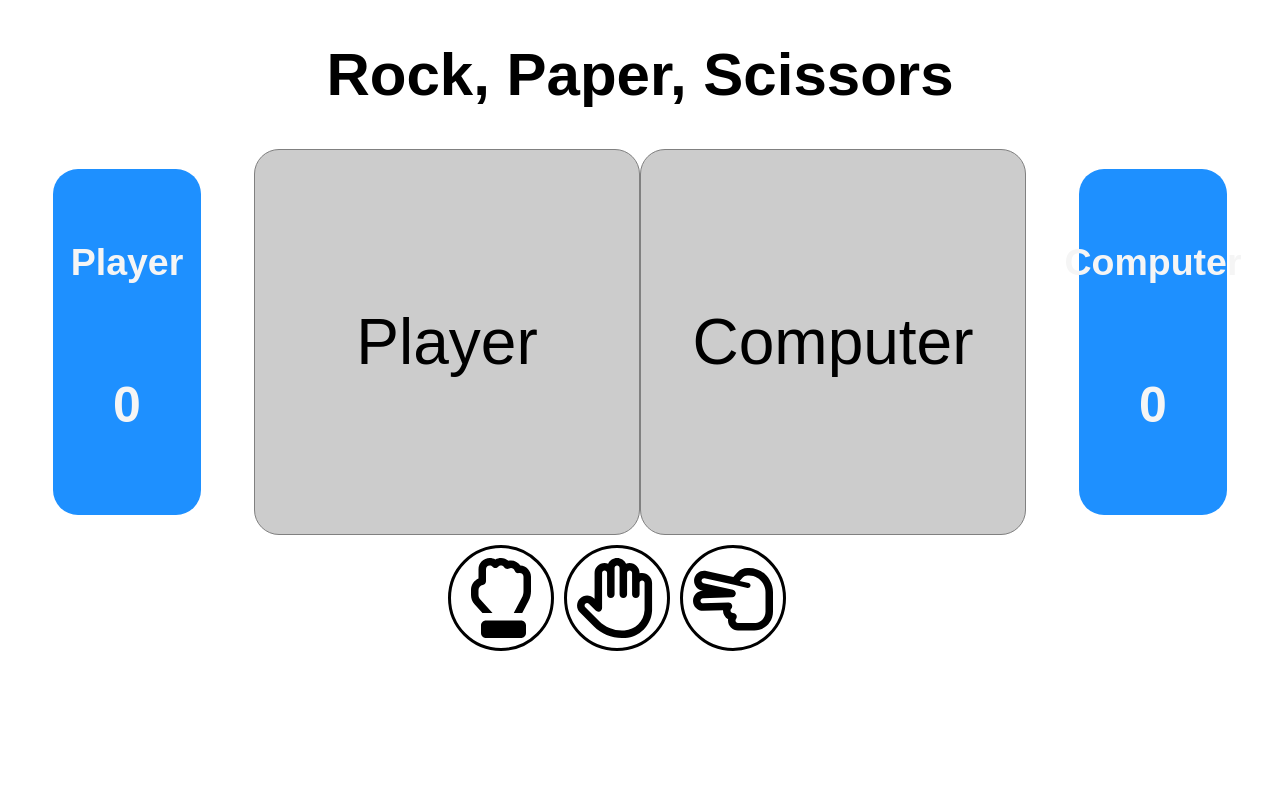
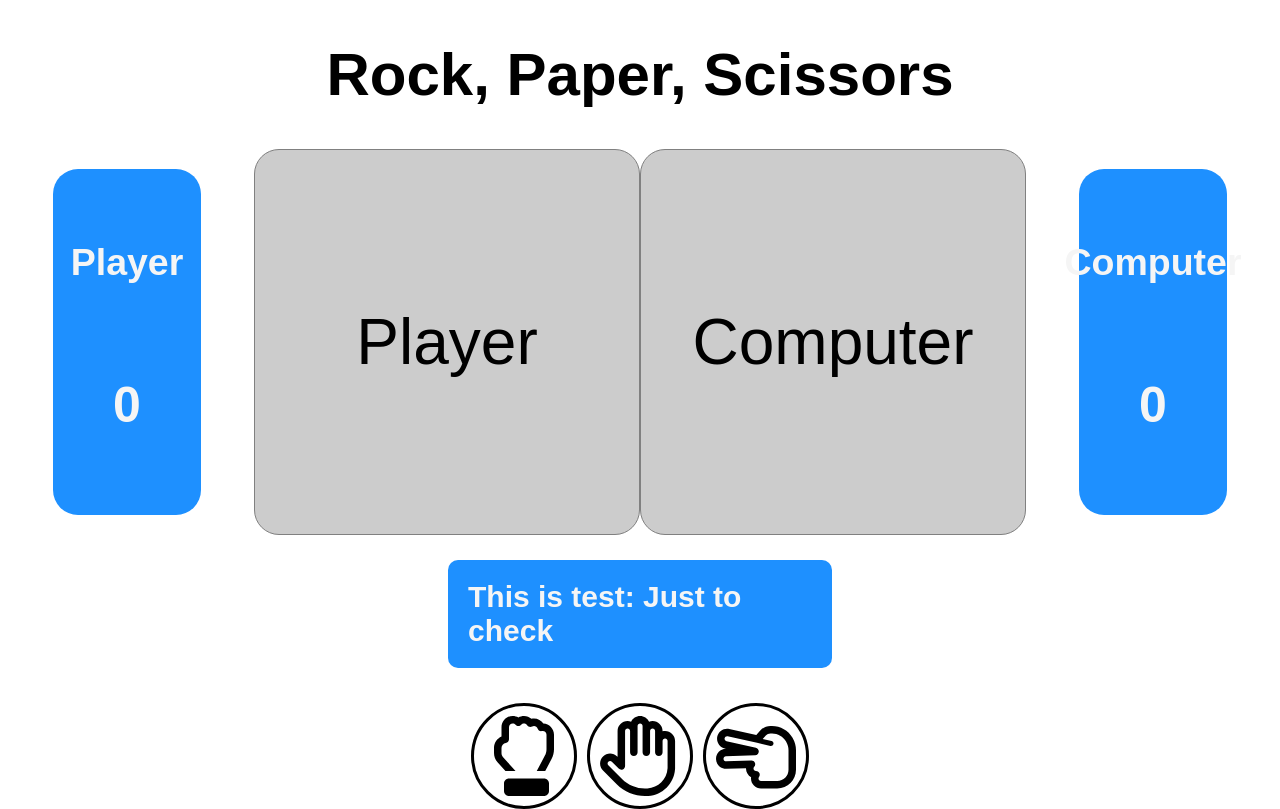
Before and after one commit to jmr0701/Rock-Paper-Scissors, a plain HTML site: page index.html in a window 1280 px wide. Drawn offline with Linux system fonts and the light colour scheme.

Commit message:
Add results container with basic style

```diff
--- a/index.html
+++ b/index.html
@@ -27,6 +27,10 @@
         </div>
     </div>
 
+    <div class="resultsContainer">
+        <h2 class="resultsInfo">This is test: Just to check</h2>
+    </div>
+
     <div class="handButtons">
         <img src="images/Rock.svg" alt="A hand in the shape of a fist to gesture a rock" id="btnRock">
         <img src="images/Paper.svg" alt="An open hand to gesture a paper" id="btnPaper">
--- a/styles/styles.css
+++ b/styles/styles.css
@@ -53,11 +53,27 @@ h1 {
   border-radius: 25px;
 }
 
+.resultsContainer {
+  display: flex;
+  flex-direction: row;
+  justify-content: center;
+  width: 30vw;
+  margin: 0 auto;
+}
+
+.resultsInfo {
+  background-color: dodgerblue;
+  color: whitesmoke;
+  font-weight: 700;
+  font-size: 30px;
+  padding: 20px;
+  border-radius: 10px;
+}
+
 .handButtons {
     display: flex;
     flex-direction: row;
     justify-content: center;
-    margin-left: -47px;
     margin-top: 10px;
     gap: 10px;
 }
```
